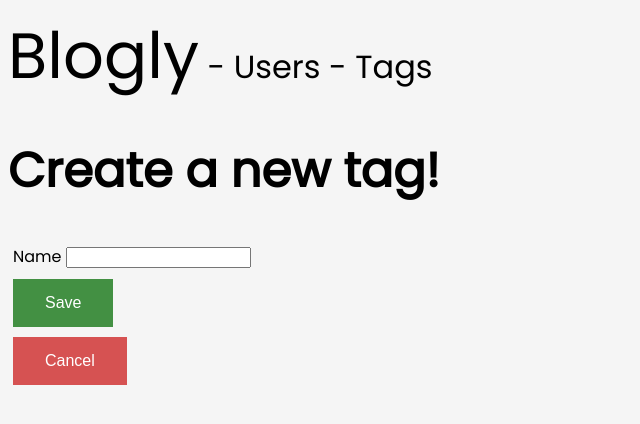
After one commit to Rodrigosu1999/23.1-Blogly, a Flask app: page /tags/new in a window 1280 px wide. The commit adds this page. Shown: the top 424 px of the page, without its empty margins (0-640 px from the left). Run offline with Flask 2, Linux system fonts and the light colour scheme.

Commit message:
Adding Tag and PostTag to the model.py file. Functuonality to add tags to post and more testing functions

```diff
--- a/app.py
+++ b/app.py
@@ -1,7 +1,7 @@
 """Blogly application."""
 from datetime import datetime
 from flask import Flask, request, redirect, render_template
-from models import db, connect_db, User, Post
+from models import db, connect_db, User, Post, Tag, PostTag
 
 app = Flask(__name__)
 app.config['SQLALCHEMY_DATABASE_URI'] = 'postgresql:///blogly'
@@ -12,11 +12,16 @@ connect_db(app)
 db.create_all()
 
 
+# Homepage
+
 @app.route("/")
 def home():
-    posts = Post.query.limit(5).all()
+    """Render 5 most recent posts"""
+    posts = Post.query.order_by(db.desc(Post.created_at)).limit(5).all()
     return render_template("homepage.html", posts=posts)
 
+
+# User's routes
 
 @app.route("/users")
 def user_list():
@@ -35,8 +40,8 @@ def show_user(user_id):
 
 @app.route("/users/new")
 def create_user_form():
-    users = User.query.all()
-    return render_template("user_create_form.html", users=users)
+    """Render create user form"""
+    return render_template("user_create_form.html")
 
 
 @app.route("/users/new", methods=["POST"])
@@ -91,13 +96,17 @@ def delete_user(user_id):
     return redirect("/")
 
 
+# Post's routes
+
+
 @app.route("/users/<int:user_id>/posts/new")
 def create_new_post(user_id):
     """Redirect to a the 'create post' page for the user"""
 
     user = User.query.get_or_404(user_id)
-    posts = Post.query.filter(Post.users_id == user_id)
-    return render_template("create_post.html", user=user, posts=posts)
+    tags = Tag.query.all()
+
+    return render_template("create_post.html", user=user, tags=tags)
 
 
 @app.route("/users/<int:user_id>/posts/new", methods=["POST"])
@@ -109,9 +118,13 @@ def create_new_post_post_request(user_id):
     p_title = request.form['title']
     p_content = request.form['content']
     p_users_id = user.id
+    tag_ids = [int(num) for num in request.form.getlist("tags")]
+    tags = Tag.query.filter(Tag.id.in_(tag_ids)).all()
 
     post = Post(title=p_title, content=p_content,
-                created_at=datetime.now(), users_id=p_users_id)
+                created_at=datetime.now(), users_id=p_users_id,
+                user=user,
+                tags=tags)
 
     db.session.add(post)
     db.session.commit()
@@ -124,25 +137,30 @@ def view_post(post_id):
     """Render the post"""
 
     post = Post.query.get_or_404(post_id)
-    return render_template("view_post.html",  post=post)
+    tags = post.tags
+    return render_template("view_post.html",  post=post, tags=tags)
 
 
 @app.route("/posts/<int:post_id>/edit")
 def edit_post(post_id):
-    """Render the post"""
+    """Render the post edit form"""
 
     post = Post.query.get_or_404(post_id)
-    return render_template("edit_post.html",  post=post)
+    tags = Tag.query.all()
+    return render_template("edit_post.html",  post=post, tags=tags)
 
 
 @app.route("/posts/<int:post_id>/edit", methods=["POST"])
 def edit_post_post_request(post_id):
-    """Add new post for the user"""
+    """Return the edited post"""
 
     post = Post.query.get_or_404(post_id)
 
     post.title = request.form['title']
     post.content = request.form['content']
+
+    tag_ids = [int(num) for num in request.form.getlist("tags")]
+    post.tags = Tag.query.filter(Tag.id.in_(tag_ids)).all()
 
     db.session.add(post)
     db.session.commit()
@@ -161,6 +179,81 @@ def delete_post(post_id):
     return redirect("/")
 
 
+# Tag's routes
+
+
+@app.route("/tags")
+def tags_list():
+    """Render tags list"""
+    tags = Tag.query.all()
+    return render_template("tags_list.html", tags=tags)
+
+
+@app.route("/tags/<int:tag_id>")
+def show_tag_posts(tag_id):
+    """Show posts related to a tag"""
+
+    tag = Tag.query.get_or_404(tag_id)
+    posts = tag.posts
+    return render_template("tag_details.html", tag=tag, posts=posts)
+
+
+@app.route("/tags/<int:tag_id>/edit")
+def edit_tag(tag_id):
+    """Render edit tag form"""
+
+    tag = Tag.query.get_or_404(tag_id)
+    return render_template("edit_tag.html", tag=tag)
+
+
+@app.route("/tags/<int:tag_id>/edit", methods=["POST"])
+def edit_tag_post_request(tag_id):
+    """Edit tag"""
+
+    tag = Tag.query.get_or_404(tag_id)
+
+    tag.name = request.form['name']
+
+    db.session.add(tag)
+    db.session.commit()
+
+    return redirect(f"/tags/{tag_id}")
+
+
+@app.route("/tags/new")
+def create_tag():
+    """Render the create tag form"""
+
+    return render_template("create_tag.html")
+
+
+@app.route("/tags/new", methods=["POST"])
+def create_tag_post_request():
+    """Add new tag to the database"""
+
+    tag_name = request.form['name']
+
+    tag = Tag(name=tag_name)
+
+    db.session.add(tag)
+    db.session.commit()
+
+    return redirect(f"/tags")
+
+
+@app.route("/tags/<int:tag_id>/delete", methods=["POST"])
+def delete_tag(tag_id):
+    """Delete tag and redirect to tags list"""
+
+    Tag.query.filter(Tag.id == tag_id).delete()
+
+    db.session.commit()
+
+    return redirect("/tags")
+
+
+# 404 Route
+
 @app.errorhandler(404)
 def page_not_found(e):
     """Render html when we get 404 error"""
--- a/static/style.css
+++ b/static/style.css
@@ -52,7 +52,7 @@ button {
     font-size: 16px;
   }
 
-.edit, .add_user, .save{
+.edit, .add_user, .save, .create{
     background-color: rgb(67, 144, 67);
 }
 
@@ -67,3 +67,14 @@ button {
 .return{
     background-color: cornflowerblue;
 }
+
+.tag{
+    font-size: 13px;
+    padding: 5px 10px;
+    border-radius: 3px;
+    background-color: rgb(131, 172, 225);
+}
+
+.check_label{
+    display: inline-block;
+}
--- a/templates/404.html
+++ b/templates/404.html
@@ -1,6 +1,6 @@
 {% extends 'base.html' %} {% block title %} Page Not Found {% endblock %} {%
 block content %}
-<h2>The page you were looking for was not found</h2>
+<h1>The page you were looking for was not found</h1>
 <form action="/" method="GET">
   <button class="return">Return to homepage</button>
 </form>
--- a/templates/base.html
+++ b/templates/base.html
@@ -16,7 +16,8 @@
   <body>
     <nav>
       <a href="/" class="title">Blogly</a> -
-      <a href="/users" class="nav">Users</a>
+      <a href="/users" class="nav">Users</a> -
+      <a href="/tags" class="nav">Tags</a>
     </nav>
     {% block content %}Content goes here!{% endblock %}
   </body>
--- /dev/null
+++ b/templates/create_tag.html
@@ -0,0 +1,14 @@
+{% extends 'base.html' %} {% block title %} Create New Tag {% endblock %} {%
+block content %}
+<h1>Create a new tag!</h1>
+<form action="/tags/new" method="POST">
+  <label for="name"
+    >Name
+    <input type="text" name="name" />
+  </label>
+  <button class="save">Save</button>
+</form>
+<form action="/tags" method="GET" class="cancel_form">
+  <button class="cancel">Cancel</button>
+</form>
+{% endblock %}
```
Also changed, not shown: models.py (+38 -0 lines), seed.py (+30 -2 lines), templates/create_post.html (+14 -0 lines), templates/edit_post.html (+15 -0 lines), templates/edit_tag.html (added, +14 -0 lines), templates/homepage.html (+10 -2 lines), templates/tag_details.html (added, +17 -0 lines), templates/tags_list.html (added, +14 -0 lines), templates/view_post.html (+8 -0 lines), test_flask.py (+88 -1 lines), test_models.py (+48 -1 lines).
